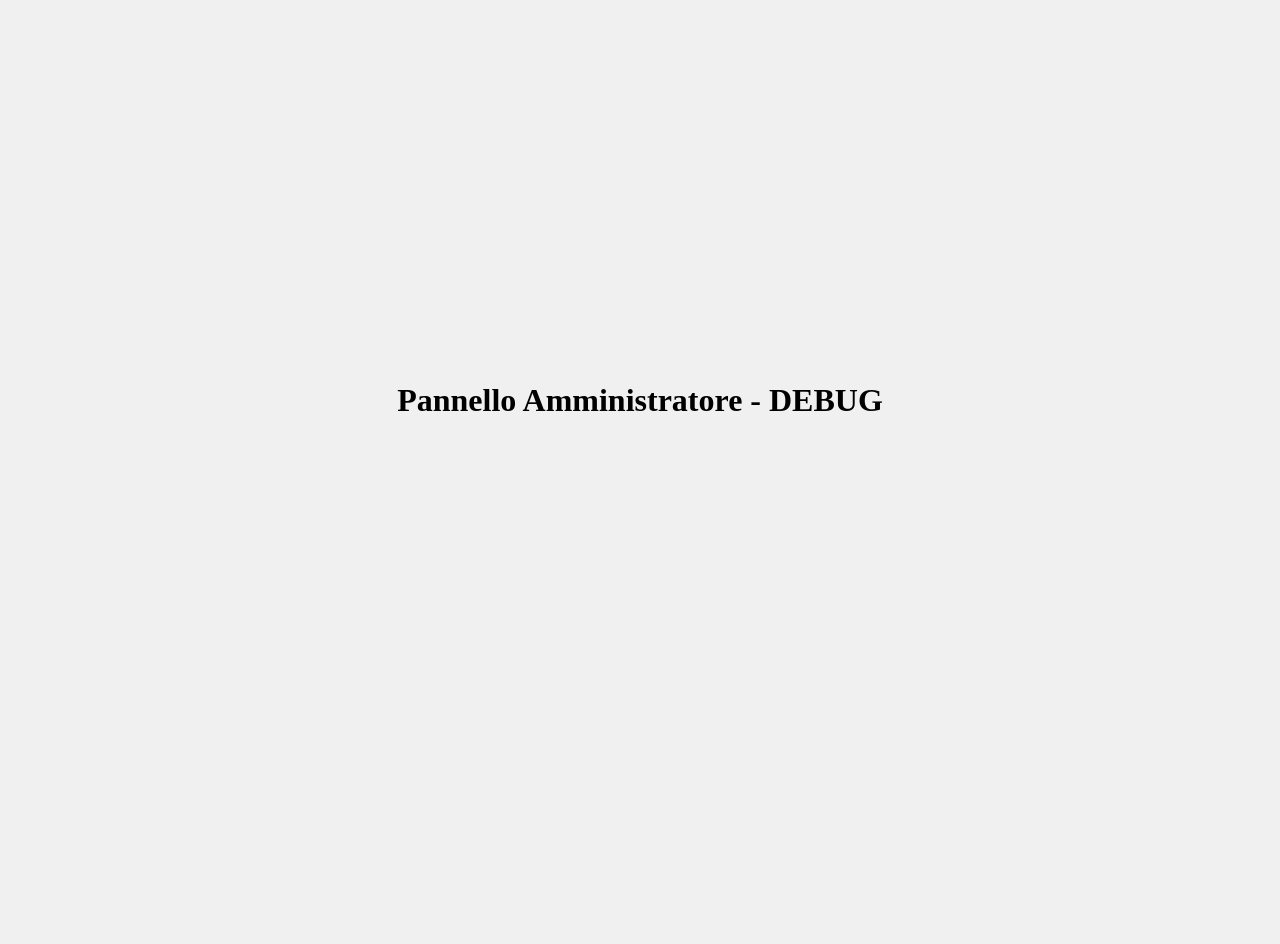
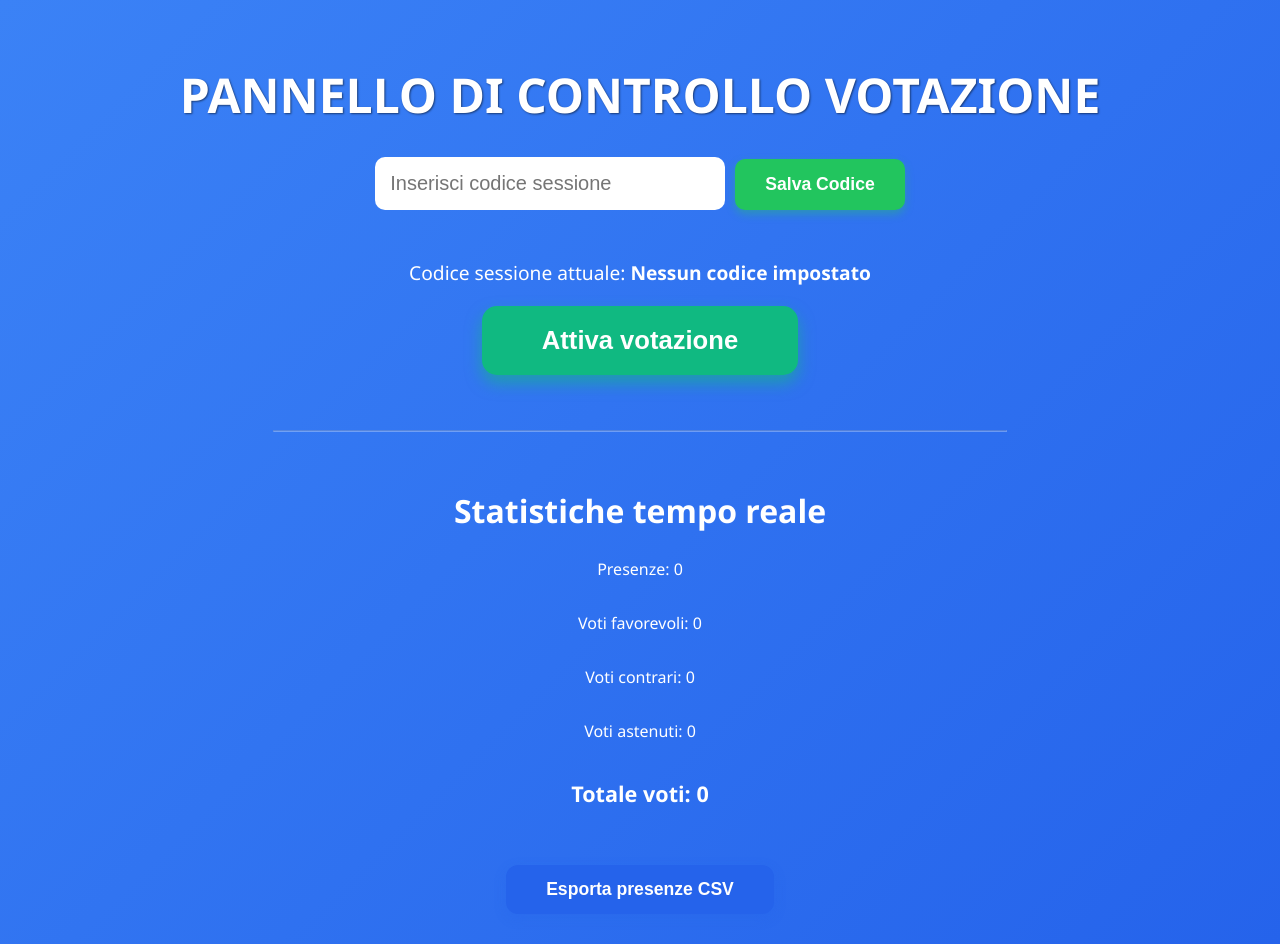
Before and after one commit to MaestroGiuseppe/collegio_docenti, a Next.js app: page /admin in a window 1280 px wide. Before the commit the page ends 800 px from the top, so only its background shows below. Built offline with nearby package versions, Linux system fonts and the light colour scheme; no server answers; the database is empty.

Commit message:
Add files via upload

```diff
--- a/app/admin/page.js
+++ b/app/admin/page.js
@@ -1,8 +1,227 @@
 'use client';
+
+import { useState, useEffect } from 'react';
+import { supabase } from '../../lib/supabaseClient';
+
+function arrayToCSV(data) {
+  if (!data.length) return '';
+  const headers = Object.keys(data[0]).join(',');
+  const rows = data.map(row => Object.values(row).map(v => `"${v}"`).join(','));
+  return [headers, ...rows].join('\n');
+}
+
 export default function AdminPage() {
+  const [sessionCode, setSessionCode] = useState('');
+  const [inputCode, setInputCode] = useState('');
+  const [isActive, setIsActive] = useState(false);
+  const [loading, setLoading] = useState(false);
+
+  const [voteStats, setVoteStats] = useState({
+    presenti: 0,
+    favorevoli: 0,
+    contrari: 0,
+    astenuti: 0,
+    totale: 0,
+  });
+
+  useEffect(() => {
+    fetchSession();
+    fetchStats();
+    const interval = setInterval(() => {
+      fetchSession();
+      fetchStats();
+    }, 5000);
+    return () => clearInterval(interval);
+  }, [sessionCode]);
+
+  async function fetchSession() {
+    const { data } = await supabase
+      .from('sessions')
+      .select('*')
+      .order('created_at', { ascending: false })
+      .limit(1);
+    if (data?.length) {
+      setSessionCode(data[0].code);
+      setIsActive(data[0].is_active);
+    } else {
+      setSessionCode('');
+      setIsActive(false);
+    }
+  }
+
+  async function fetchStats() {
+    if (!sessionCode) return;
+    const { count: presenti } = await supabase
+      .from('votes')
+      .select('*', { count: 'exact' })
+      .eq('session_code', sessionCode);
+    const favorevoli = await countVotes(sessionCode, 'favorevole');
+    const contrari = await countVotes(sessionCode, 'contrario');
+    const astenuti = await countVotes(sessionCode, 'astenuto');
+    setVoteStats({
+      presenti,
+      favorevoli,
+      contrari,
+      astenuti,
+      totale: favorevoli + contrari + astenuti,
+    });
+  }
+
+  async function countVotes(sessionCode, tipo) {
+    const { count } = await supabase
+      .from('votes')
+      .select('*', { count: 'exact' })
+      .eq('session_code', sessionCode)
+      .eq('vote', tipo);
+    return count || 0;
+  }
+
+  async function handleSetCode() {
+    if (!inputCode) {
+      alert('Inserisci un codice valido');
+      return;
+    }
+    setLoading(true);
+    await supabase.from('sessions').upsert([{ code: inputCode, is_active: false }], { onConflict: 'code' });
+    setSessionCode(inputCode);
+    setInputCode('');
+    setIsActive(false);
+    setLoading(false);
+  }
+
+  async function toggleVoting() {
+    if (!sessionCode) return;
+    setLoading(true);
+    await supabase.from('sessions').update({ is_active: !isActive }).eq('code', sessionCode);
+    setIsActive(!isActive);
+    setLoading(false);
+  }
+
+  async function exportPresenze() {
+    if (!sessionCode) {
+      alert('Imposta prima un codice sessione');
+      return;
+    }
+    const { data } = await supabase
+      .from('votes')
+      .select('user_name,vote')
+      .eq('session_code', sessionCode);
+    const csv = arrayToCSV(data || []);
+    const blob = new Blob([csv], { type: 'text/csv' });
+    const url = URL.createObjectURL(blob);
+    const link = document.createElement('a');
+    link.download = `presenze_sessione_${sessionCode}.csv`;
+    link.href = url;
+    link.click();
+    URL.revokeObjectURL(url);
+  }
+
   return (
-    <div style={{height:'100vh', display:'flex', justifyContent:'center', alignItems:'center'}}>
-      <h1>Pannello Amministratore - DEBUG</h1>
+    <div
+      style={{
+        minHeight: '100vh',
+        background: 'linear-gradient(135deg, #3b82f6 0%, #2563eb 100%)',
+        color: 'white',
+        padding: 30,
+        textAlign: 'center',
+        display: 'flex',
+        flexDirection: 'column',
+        alignItems: 'center',
+        justifyContent: 'center',
+      }}
+    >
+      <h1
+        style={{
+          fontSize: '3rem',
+          marginBottom: 30,
+          fontWeight: 'bold',
+          textShadow: '1px 1px 2px rgba(0,0,0,0.5)',
+        }}
+      >
+        PANNELLO DI CONTROLLO VOTAZIONE
+      </h1>
+      <div style={{ marginBottom: 30 }}>
+        <input
+          type="text"
+          placeholder="Inserisci codice sessione"
+          value={inputCode}
+          onChange={(e) => setInputCode(e.target.value)}
+          disabled={loading}
+          style={{
+            padding: 15,
+            fontSize: '1.25rem',
+            borderRadius: 10,
+            border: 'none',
+            marginRight: 10,
+            width: '320px',
+          }}
+        />
+        <button
+          onClick={handleSetCode}
+          disabled={loading}
+          style={{
+            padding: '15px 30px',
+            fontSize: '1.1rem',
+            fontWeight: '600',
+            borderRadius: 10,
+            border: 'none',
+            backgroundColor: '#22c55e',
+            color: 'white',
+            cursor: 'pointer',
+            boxShadow: '0 4px 8px rgba(34,197,94,0.4)',
+          }}
+        >
+          Salva Codice
+        </button>
+      </div>
+      <p style={{ fontSize: '1.2rem', marginBottom: 20 }}>
+        Codice sessione attuale: <b>{sessionCode || 'Nessun codice impostato'}</b>
+      </p>
+      <button
+        onClick={toggleVoting}
+        disabled={loading || !sessionCode}
+        style={{
+          marginBottom: 25,
+          padding: '20px 60px',
+          fontSize: '1.6rem',
+          borderRadius: 15,
+          border: 'none',
+          backgroundColor: isActive ? '#ef4444' : '#10b981',
+          color: 'white',
+          fontWeight: '700',
+          cursor: 'pointer',
+          boxShadow: `0 8px 16px ${
+            isActive ? 'rgba(239, 68, 68, 0.5)' : 'rgba(16, 185, 129, 0.6)'
+          }`,
+        }}
+      >
+        {isActive ? 'Disattiva votazione' : 'Attiva votazione'}
+      </button>
+      <hr style={{ margin: '30px 0', borderColor: 'rgba(255,255,255,0.3)', width: '60%' }} />
+      <h2 style={{ marginBottom: 10, fontSize: '2rem' }}>Statistiche tempo reale</h2>
+      <p>Presenze: {voteStats.presenti}</p>
+      <p>Voti favorevoli: {voteStats.favorevoli}</p>
+      <p>Voti contrari: {voteStats.contrari}</p>
+      <p>Voti astenuti: {voteStats.astenuti}</p>
+      <p style={{ fontWeight: 'bold', fontSize: '1.35rem' }}>Totale voti: {voteStats.totale}</p>
+      <button
+        onClick={exportPresenze}
+        disabled={!sessionCode}
+        style={{
+          marginTop: 35,
+          padding: '14px 40px',
+          fontSize: '1.1rem',
+          borderRadius: 12,
+          border: 'none',
+          backgroundColor: '#2563eb',
+          color: 'white',
+          fontWeight: '600',
+          cursor: 'pointer',
+          boxShadow: '0 4px 12px rgba(37, 99, 235, 0.3)',
+        }}
+      >
+        Esporta presenze CSV
+      </button>
     </div>
   );
 }
--- a/app/layout.js
+++ b/app/layout.js
@@ -1,7 +1,9 @@
 export default function RootLayout({ children }) {
   return (
     <html lang="it">
-      <body style={{ margin: 0 }}>{children}</body>
+      <body style={{ margin: 0, fontFamily: "'Segoe UI', Tahoma, Geneva, Verdana, sans-serif" }}>
+        {children}
+      </body>
     </html>
   );
 }
```
Also changed, not shown: app/page.js (+7 -5 lines), app/vote/page.js (+6 -4 lines).
